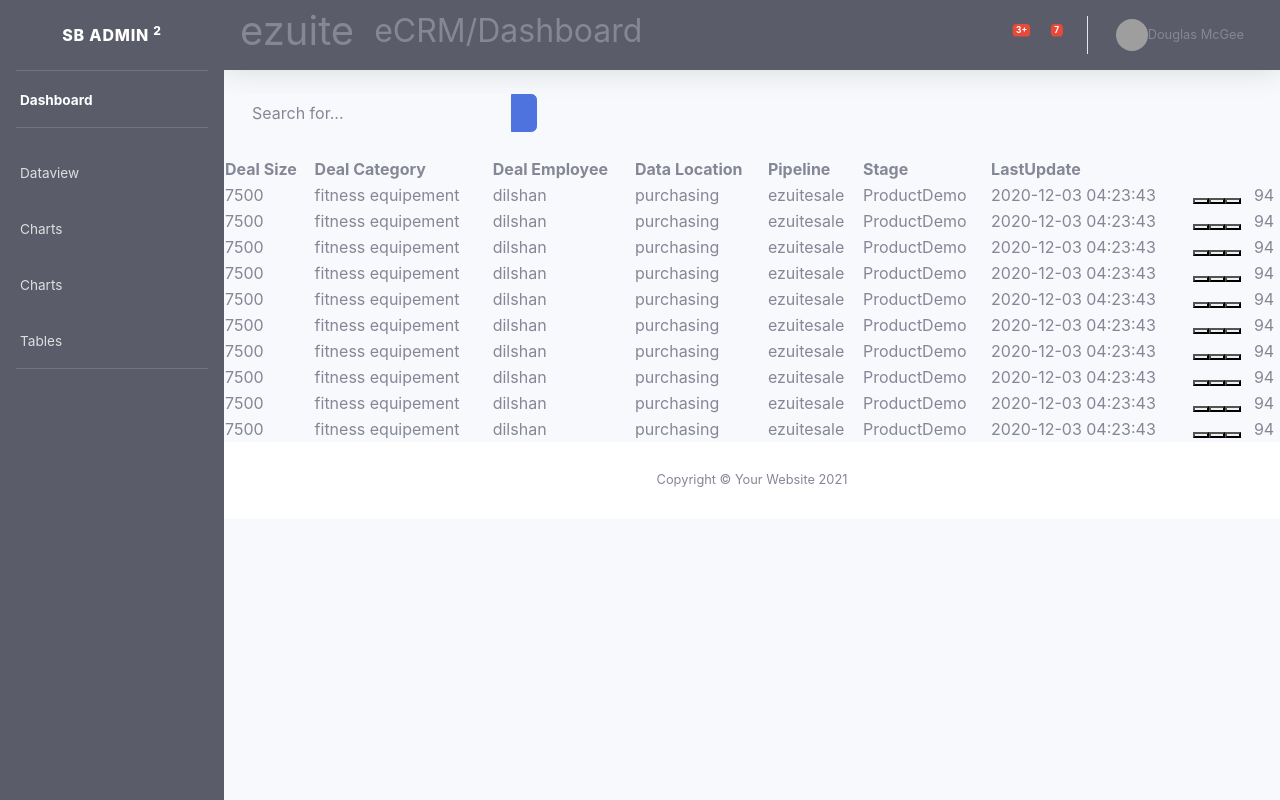
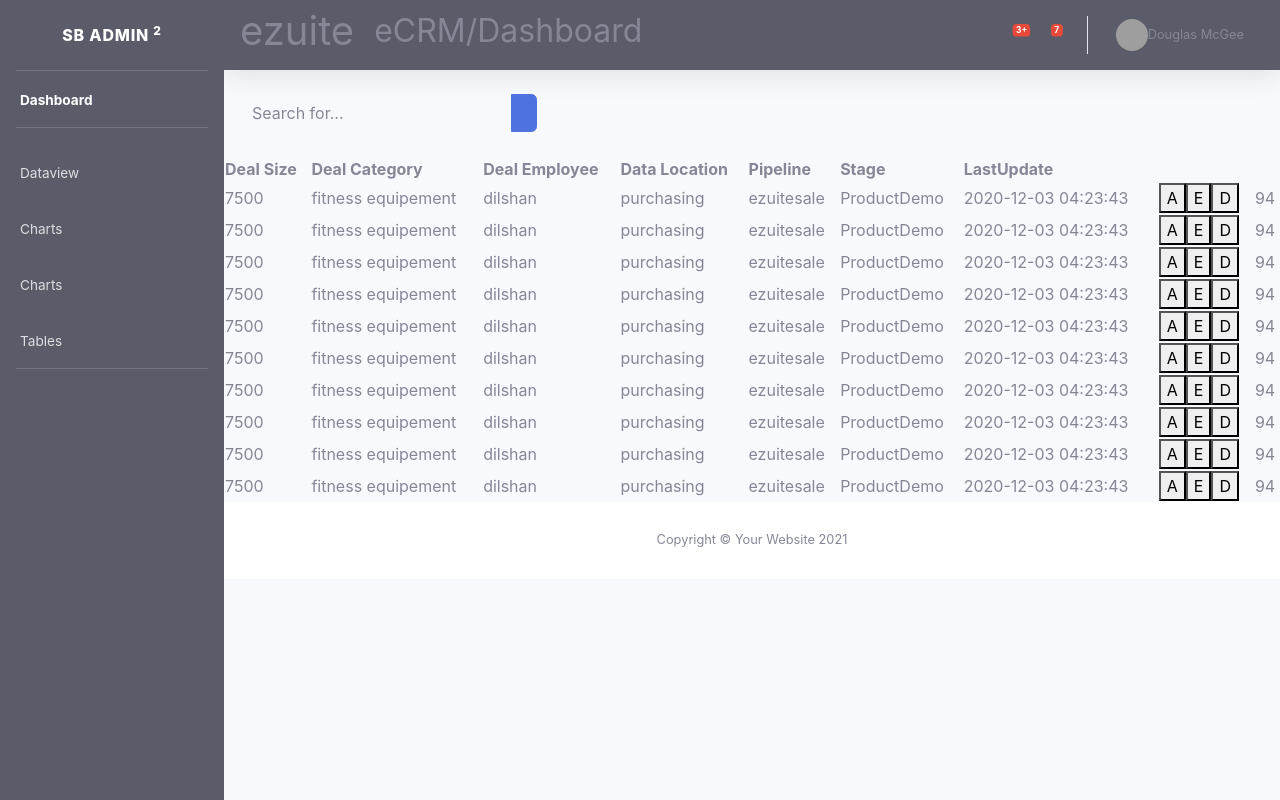
Before and after one commit to pankajan05/interview, an Angular app: page /data in a window 1280 px wide. Built offline with nearby package versions, Linux system fonts and the light colour scheme; grey boxes are pictures that could not be loaded.

Commit message:
add button functions

```diff
--- a/src/app/dataviewer/dataviewer.component.html
+++ b/src/app/dataviewer/dataviewer.component.html
@@ -34,9 +34,9 @@
     <td>{{item.stage}}</td>
     <td>{{item.lastupdate}}</td>
     <td>
-      <button class="doc" (click)="add()"></button>
-      <button class="edit"></button>
-      <button class="delete"></button>
+      <button class="doc" (click)="add(i)">A</button>
+      <button class="edit" (click)="edit(i)">E</button>
+      <button class="delete" (click)="remove(i)">D</button>
     </td>
     <td>94</td>
   </tr>
--- a/src/app/dataviewer/dataviewer.component.ts
+++ b/src/app/dataviewer/dataviewer.component.ts
@@ -25,4 +25,17 @@
   }
 
 
+  add(i: number) {
+    this.items.push({size: '7500', category: 'fitness equipement', Employee: 'dilshan', location: 'purchasing', pipeline: 'ezuitesale', stage: 'ProductDemo', lastupdate: '2020-12-03 04:23:43'});
+  }
+
+  edit(i: number) {
+
+  }
+
+  remove(i: number) {
+    this.items.forEach((element, index) => {
+      if (index === i) { this.items.splice(index, 1); }
+    });
+  }
 }
```
